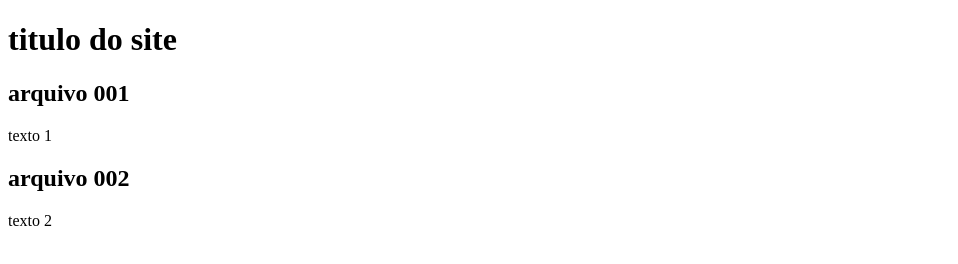
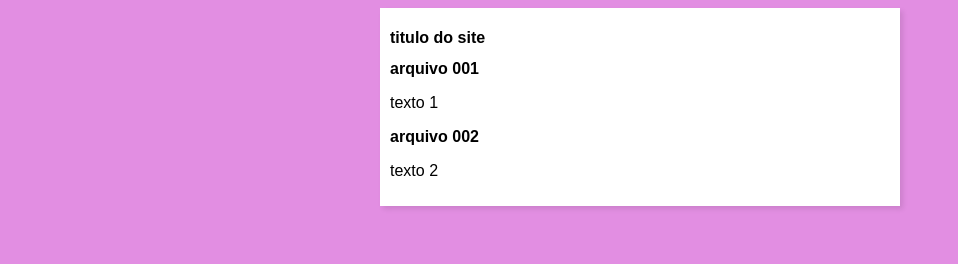
Before and after one commit to Marcio-Kocada120/projeto-teste-NoCurso, a plain HTML site: page index.html in a window 1280 px wide. Shown: the whole page, without its empty margins (0-958 px from the left). Drawn offline with Linux system fonts and the light colour scheme.

Commit message:
inicio do designer

```diff
--- /dev/null
+++ b/estilo/style.css
@@ -0,0 +1,16 @@
+* {
+font-family: Arial, Helvetica, sans-serif;
+font-size: 16px;
+}
+
+body {
+background-color: rgb(226, 142, 226);
+}
+
+main {
+    background-color: white;
+    width: 500px;
+    margin: auto;
+    padding: 10px;
+    box-shadow: 3px 3px 5px rgba(0, 0, 0, 0.103);
+}
--- a/index.html
+++ b/index.html
@@ -4,6 +4,7 @@
     <meta charset="UTF-8">
     <meta name="viewport" content="width=device-width, initial-scale=1.0">
     <title>titulo do site</title>
+    <link rel="stylesheet" href="estilo/style.css">
 </head>
 <body>
     <main>
```
